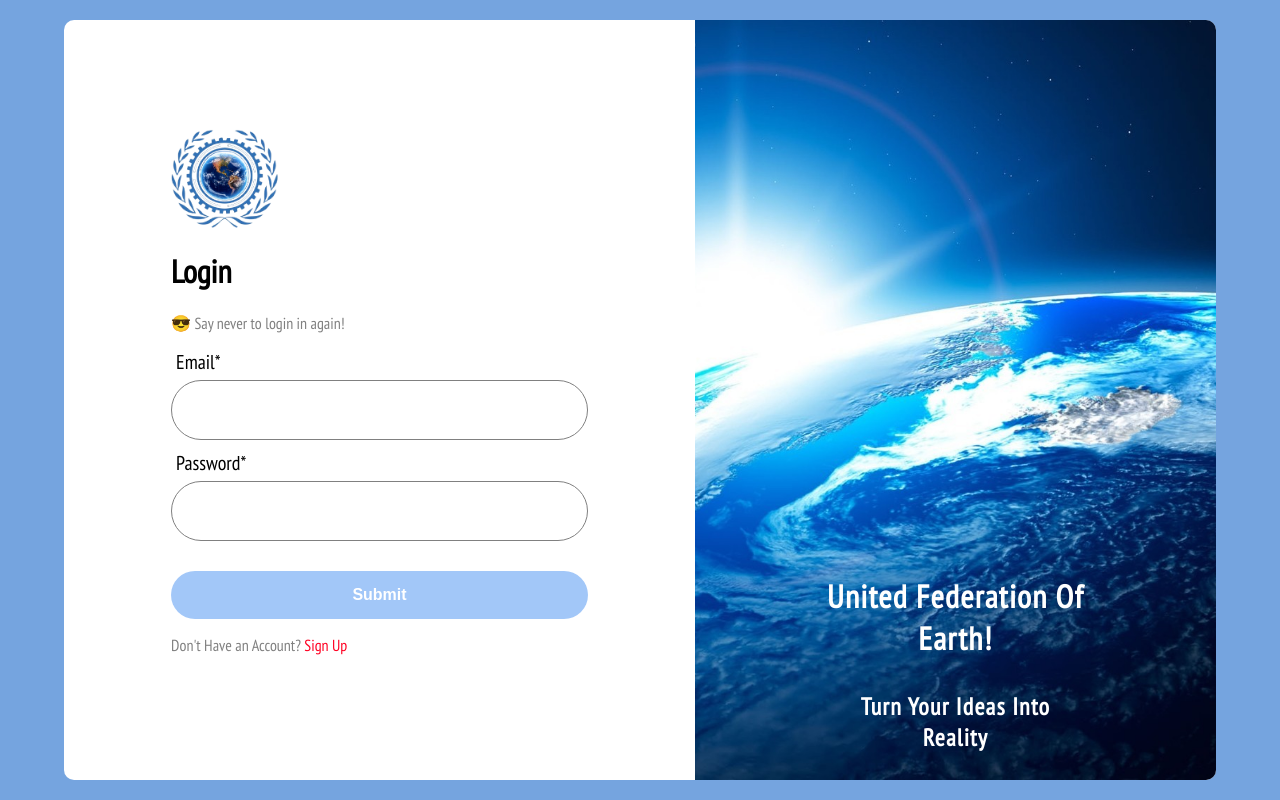
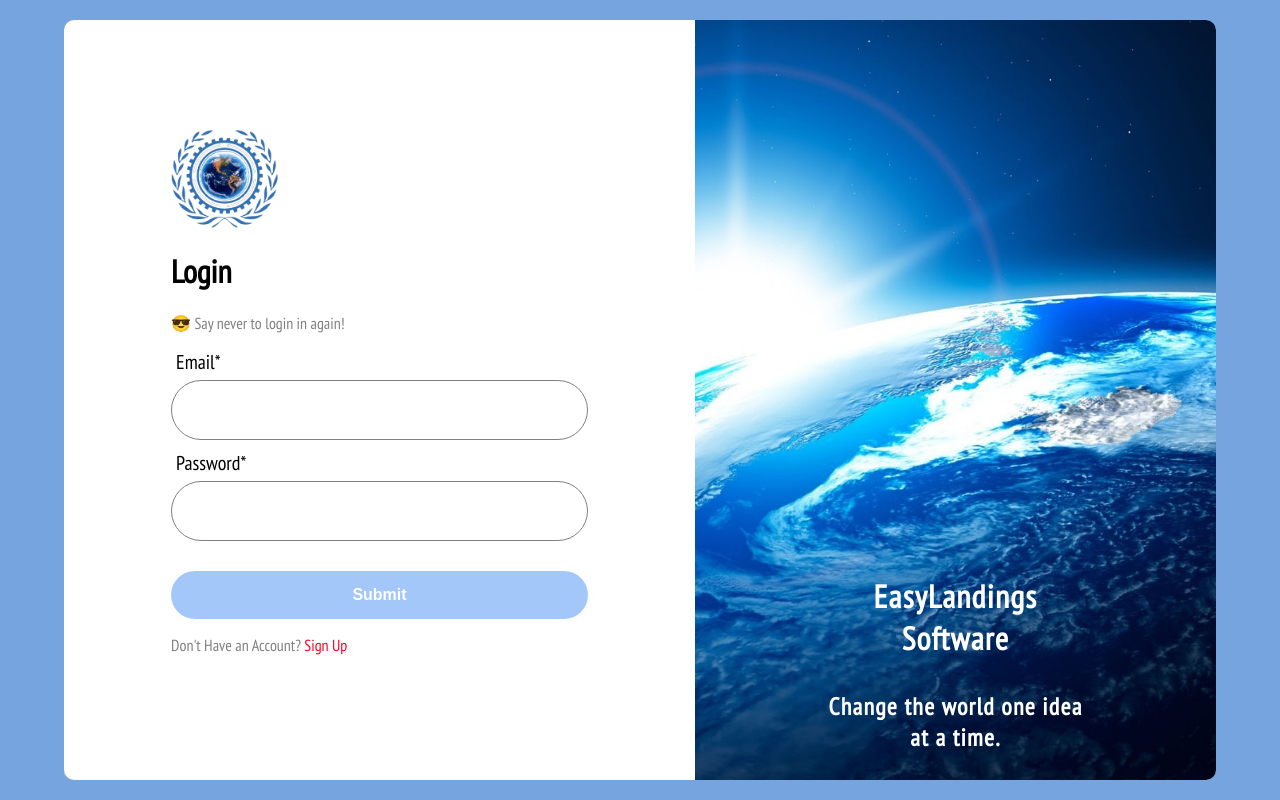
Before and after one commit to AppleJaxxZ/aclient, a React app: page /login in a window 1280 px wide. Built offline with nearby package versions, Linux system fonts and the light colour scheme; no server answers.

Commit message:
changed Earth text

```diff
--- a/src/pages/Login/Login.js
+++ b/src/pages/Login/Login.js
@@ -78,8 +78,8 @@
         </div>
         <div className={styles.container__inner_container__picture_right_side}>
           <img src={earth} alt="earth" />
-          <h1>United Federation Of Earth!</h1>
-          <h2>Turn Your Ideas Into Reality</h2>
+          <h1>EasyLandings Software</h1>
+          <h2>Change the world one idea at a time.</h2>
         </div>
       </div>
     </div>
```
Also changed, not shown: src/redux/user/user.types.js (line endings or trailing spaces).
